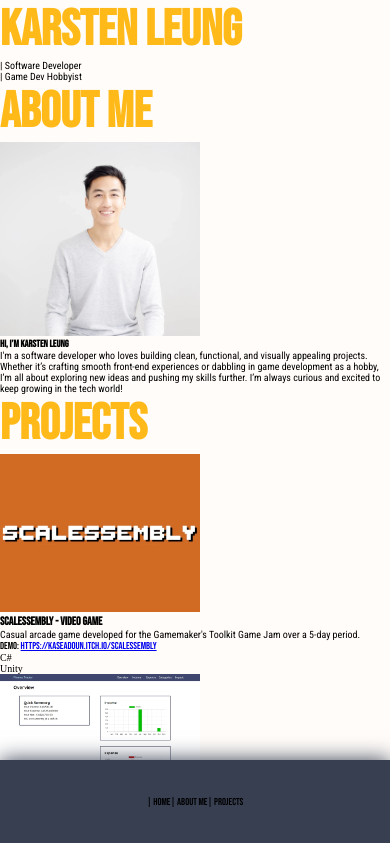
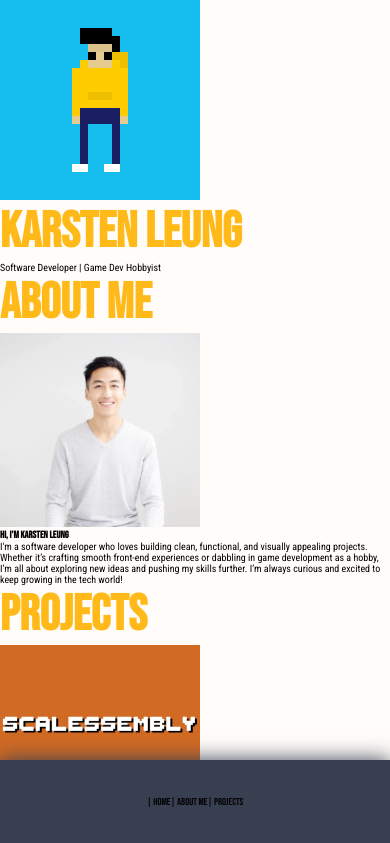
Before and after one commit to kaseadoun/karsten-leung-portfolio, a React (Vite) app: page / in a window 390 px wide. Shown: the top 843 px of the page. Built offline with nearby package versions, Linux system fonts and the light colour scheme.

Commit message:
Added breakpoint conditional rendering and removed useContext

```diff
--- a/src/App.jsx
+++ b/src/App.jsx
@@ -6,6 +6,9 @@ import { projects } from "./data/projectData";
 // Import components
 import Navigation from "./components/Navigation";
 import ProjectItem from "./components/ProjectItem";
+// Import Assets
+// Image imports
+import logo from "./assets/kl-logo.png";
 
 function App() {
   const [windowWidth, setWindowWidth] = useState(window.innerWidth);
@@ -14,31 +17,47 @@ function App() {
     LARGE_PHONE: 640,
     TABLET: 768,
     LAPTOP: 1024,
-    DESKTOP: 1280
-  }
+    DESKTOP: 1280,
+  };
 
   useEffect(() => {
     const handleResize = () => {
       setWindowWidth(window.innerWidth);
-    }
+    };
 
-    window.addEventListener('resize', handleResize);
-    return () => window.removeEventListener('resize', handleResize);
+    window.addEventListener("resize", handleResize);
+    return () => window.removeEventListener("resize", handleResize);
   }, []);
 
   return (
     <div className="app-container">
       <Navigation
-        breakpoints={ breakpoints }
-        windowWidth={ windowWidth }
+        breakpoints={breakpoints}
+        windowWidth={windowWidth}
+        logoSrc={logo}
       />
       <main className="content-container">
         <section id="home">
+          {windowWidth >= breakpoints.TABLET ? (
+            <>
               <h1>Karsten Leung</h1>
               <div className="tag-container">
                 <p className="tag">| Software Developer</p>
                 <p className="tag">| Game Dev Hobbyist</p>
               </div>
+            </>
+          ) : (
+            <div id="home-content">
+              <img id="logo" src={logo} />
+              <div id="home-text-content">
+                <h1>Karsten Leung</h1>
+                <div className="tag-container">
+                  <p className="tag">Software Developer | Game Dev Hobbyist</p>
+                  {/* <p className="tag">| Game Dev Hobbyist</p> */}
+                </div>
+              </div>
+            </div>
+          )}
         </section>
         <section id="about-me">
           <h2>About Me</h2>
@@ -51,8 +70,8 @@ function App() {
             <div className="personal-description-container">
               <h4>Hi, I’m Karsten Leung</h4>
               <p className="personal-description">
-                I'm a software developer who loves building
-                clean, functional, and visually appealing projects.
+                I'm a software developer who loves building clean, functional,
+                and visually appealing projects.
               </p>
               <p className="personal-description">
                 Whether it’s crafting smooth front-end experiences or dabbling
@@ -65,6 +84,7 @@ function App() {
         </section>
         <section id="projects">
           <h2>Projects</h2>
+          <div className="project-container">
             {projects.map((project) => (
               <ProjectItem
                 name={project.name}
@@ -73,8 +93,11 @@ function App() {
                 dependencies={project.dependencies}
                 url={project.url}
                 image={`/project-images/${project.image}`}
+                breakpoints={breakpoints}
+                windowWidth={windowWidth}
               />
             ))}
+          </div>
         </section>
       </main>
     </div>
```
Lines whose indentation alone changed are shown as unchanged.
